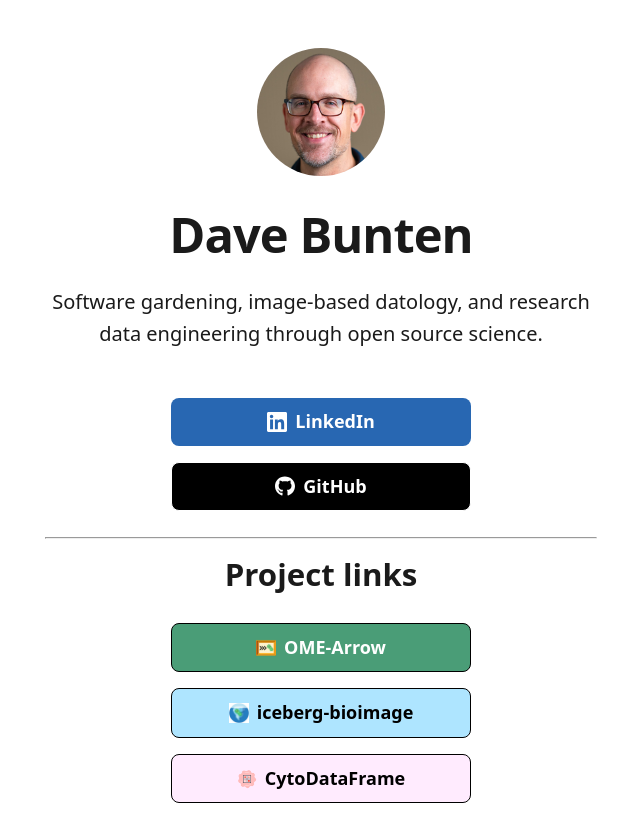
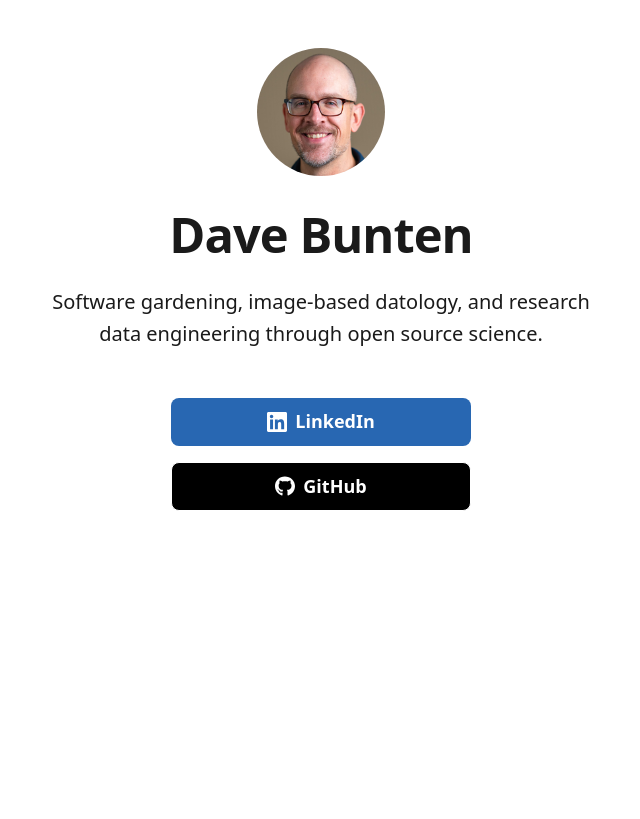
Before and after one commit to d33bs/d33bs.github.io, a plain HTML site: page index.html in a window 1280 px wide. Shown: the whole page, without its empty margins (319-959 px from the left). Drawn offline with Linux system fonts and the light colour scheme.

Commit message:
simplify

```diff
--- a/index.html
+++ b/index.html
@@ -76,18 +76,6 @@
               <!-- GitHub -->
               <a class="button button-github" href="https://github.com/d33bs" target="_blank" rel="noopener" role="button"><img class="icon" aria-hidden="true" src="images/icons/github.svg" alt="GitHub Logo">GitHub</a>
 
-              <hr>
-
-              <h2>Project links</h2>
-
-              <!-- Cytomining ecosystem -->
-              <a class="button button-ome-arrow" href="https://github.com/WayScience/ome-arrow" target="_blank" rel="noopener" role="button"><img class="icon" aria-hidden="true" src="images/icons/ome-arrow.png" alt="Cytomining ecosystem icon">OME-Arrow</a>
-
-              <a class="button button-iceberg-bioimage" href="https://github.com/WayScience/iceberg-bioimage" target="_blank" rel="noopener" role="button"><img class="icon" aria-hidden="true" src="images/icons/iceberg-bioimage.png" alt="Cytomining ecosystem icon">iceberg-bioimage</a>
-
-              <a class="button button-cytodataframe" href="https://github.com/cytomining/cytodataframe" target="_blank" rel="noopener" role="button"><img class="icon" aria-hidden="true" src="images/icons/cytodataframe.png" alt="Cytomining ecosystem icon">CytoDataFrame</a>
-
-
             </div>
 
     </div>
```
